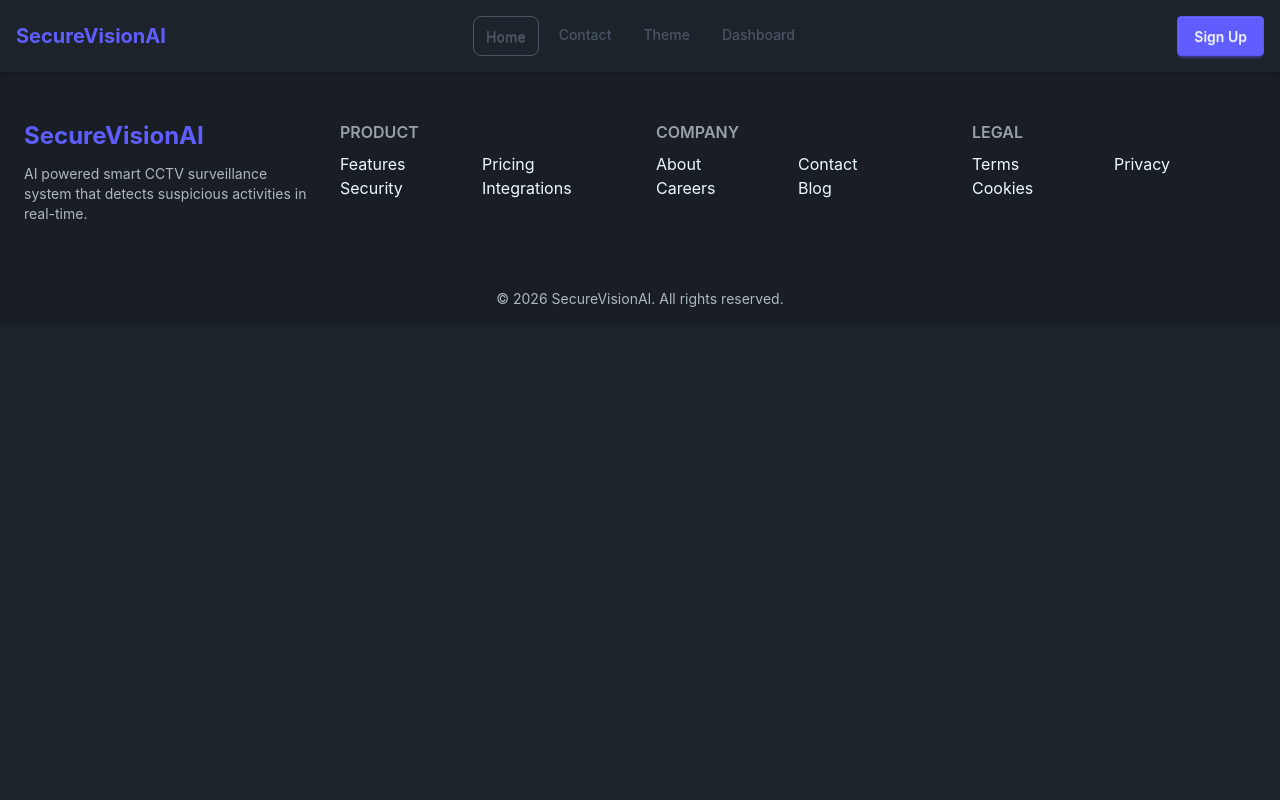
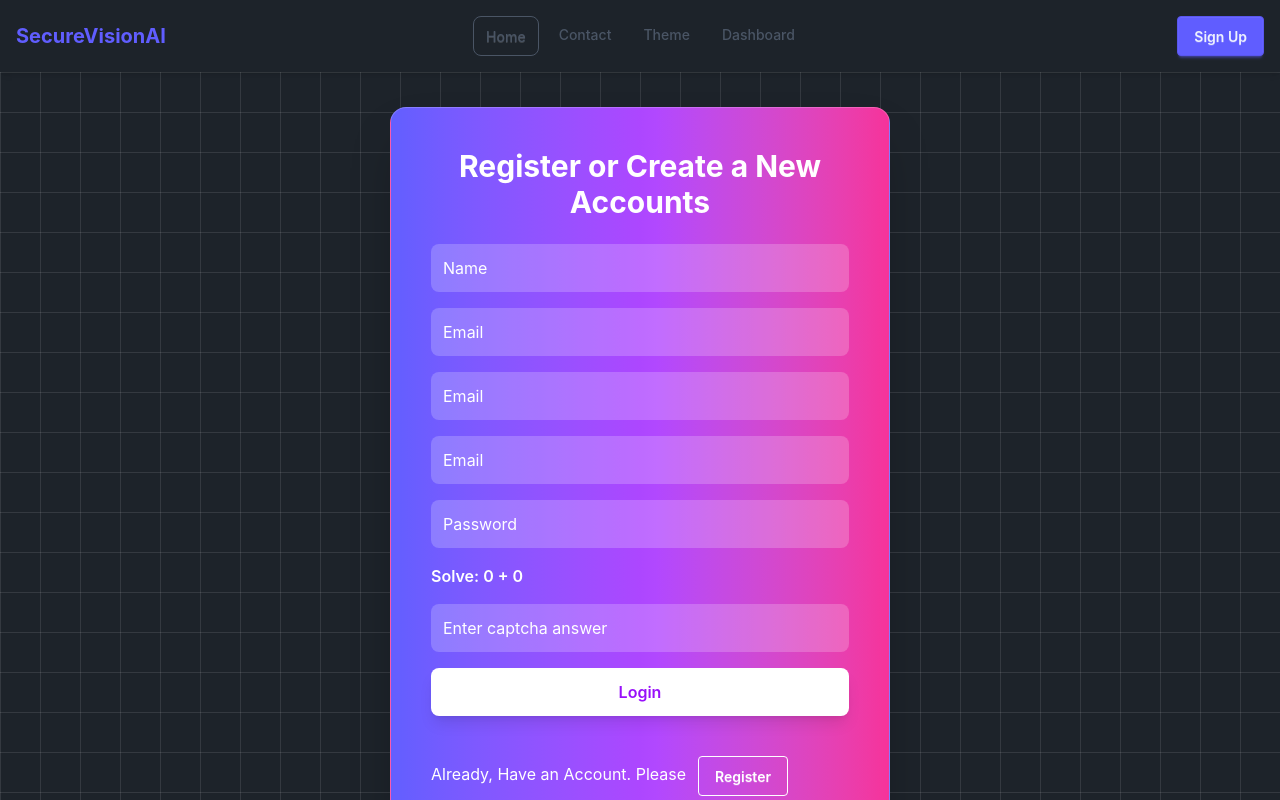
Before and after one commit to Atiar-Rahman/SecureVisionAiFrontend, a React (Vite) app: page /register in a window 1280 px wide. Shown: the top 800 px of the page. Built offline with nearby package versions, Linux system fonts and the light colour scheme.

Commit message:
signin and register page

```diff
--- a/src/pages/auth/Register.jsx
+++ b/src/pages/auth/Register.jsx
@@ -1,9 +1,106 @@
-import React from 'react';
+/* eslint-disable no-unused-vars */
+import React, { useState } from 'react';
+import { Link } from 'react-router-dom';
+import { motion } from "framer-motion";
 
 const Register = () => {
+
+    // eslint-disable-next-line react-hooks/purity
+    const [num1] = useState(Math.floor(Math.random() * 10));
+    // eslint-disable-next-line react-hooks/purity
+    const [num2] = useState(Math.floor(Math.random() * 10));
+
+    const [captcha, setCaptcha] = useState("");
+
+    const handleSubmit = (e) => {
+        e.preventDefault();
+
+        if (parseInt(captcha) !== num1 + num2) {
+            alert("Wrong captcha");
+            return;
+        }
+
+        alert("Login Successful");
+    };
     return (
-        <div>
+        <div className="min-h-screen flex items-center justify-center  relative">
 
+            {/* GRID BACKGROUND */}
+            <div className="absolute inset-0 bg-[linear-gradient(rgba(255,255,255,.1)_1px,transparent_1px),linear-gradient(90deg,rgba(255,255,255,.1)_1px,transparent_1px)] bg-size-[40px_40px]"></div>
+
+            {/* LOGIN CARD */}
+            <motion.div
+                initial={{ opacity: 0, y: 50 }}
+                animate={{ opacity: 1, y: 0 }}
+                transition={{ duration: 0.6 }}
+                className="relative bg-white/10 backdrop-blur-lg shadow-2xl rounded-2xl p-10 md:w-100 lg:w-125 border border-white/20 bg-linear-to-r from-indigo-500 via-purple-500 to-pink-500"
+            >
+
+                <h1 className="text-3xl font-bold text-white text-center mb-6">
+                    Register or Create a New Accounts
+                </h1>
+
+                <form onSubmit={handleSubmit} className="space-y-4">
+
+                    {/* EMAIL */}
+                    <input
+                        type="text"
+                        placeholder="Name"
+                        className="w-full p-3 rounded-lg bg-white/20 text-white placeholder-white outline-none focus:ring-2 focus:ring-white"
+                        required
+                    />
+                    <input
+                        type="email"
+                        placeholder="Email"
+                        className="w-full p-3 rounded-lg bg-white/20 text-white placeholder-white outline-none focus:ring-2 focus:ring-white"
+                        required
+                    />
+                    <input
+                        type="email"
+                        placeholder="Email"
+                        className="w-full p-3 rounded-lg bg-white/20 text-white placeholder-white outline-none focus:ring-2 focus:ring-white"
+                        required
+                    />
+                    <input
+                        type="email"
+                        placeholder="Email"
+                        className="w-full p-3 rounded-lg bg-white/20 text-white placeholder-white outline-none focus:ring-2 focus:ring-white"
+                        required
+                    />
+                    {/* PASSWORD */}
+                    <input
+                        type="password"
+                        placeholder="Password"
+                        className="w-full p-3 rounded-lg bg-white/20 text-white placeholder-white outline-none focus:ring-2 focus:ring-white"
+                        required
+                    />
+
+                    {/* CAPTCHA */}
+                    <div className="text-white font-semibold">
+                        Solve: {num1} + {num2}
+                    </div>
+
+                    <input
+                        type="text"
+                        placeholder="Enter captcha answer"
+                        value={captcha}
+                        onChange={(e) => setCaptcha(e.target.value)}
+                        className="w-full p-3 rounded-lg bg-white/20 text-white placeholder-white outline-none focus:ring-2 focus:ring-white"
+                        required
+                    />
+
+                    {/* BUTTON */}
+                    <motion.button
+                        whileHover={{ scale: 1.05 }}
+                        whileTap={{ scale: 0.95 }}
+                        className="w-full bg-white text-purple-600 font-semibold py-3 rounded-lg shadow-lg"
+                    >
+                        Login
+                    </motion.button>
+
+                </form>
+                <h1 className="text-white mt-10">Already, Have an Account. Please<Link to='/signin' className="btn btn-outline ml-3">Register</Link></h1>
+            </motion.div>
         </div>
     );
 };
--- a/src/pages/auth/SignIn.jsx
+++ b/src/pages/auth/SignIn.jsx
@@ -1,9 +1,90 @@
-import React from 'react';
+/* eslint-disable no-undef */
+/* eslint-disable no-unused-vars */
+import React, { useState } from "react";
+import { motion } from "framer-motion";
+import { Link } from "react-router-dom";
 
 const SignIn = () => {
+
+    // eslint-disable-next-line react-hooks/purity
+    const [num1] = useState(Math.floor(Math.random() * 10));
+    // eslint-disable-next-line react-hooks/purity
+    const [num2] = useState(Math.floor(Math.random() * 10));
+
+    const [captcha, setCaptcha] = useState("");
+
+    const handleSubmit = (e) => {
+        e.preventDefault();
+
+        if (parseInt(captcha) !== num1 + num2) {
+            alert("Wrong captcha");
+            return;
+        }
+
+        alert("Login Successful");
+    };
     return (
-        <div>
+        <div className="min-h-screen flex items-center justify-center  relative">
 
+            {/* GRID BACKGROUND */}
+            <div className="absolute inset-0 bg-[linear-gradient(rgba(255,255,255,.1)_1px,transparent_1px),linear-gradient(90deg,rgba(255,255,255,.1)_1px,transparent_1px)] bg-size-[40px_40px]"></div>
+
+            {/* LOGIN CARD */}
+            <motion.div
+                initial={{ opacity: 0, y: 50 }}
+                animate={{ opacity: 1, y: 0 }}
+                transition={{ duration: 0.6 }}
+                className="relative bg-white/10 backdrop-blur-lg shadow-2xl rounded-2xl p-10 md:w-100 lg:w-125 border border-white/20 bg-linear-to-r from-indigo-500 via-purple-500 to-pink-500"
+            >
+
+                <h1 className="text-3xl font-bold text-white text-center mb-6">
+                    SignIn your Existing Accounts
+                </h1>
+
+                <form onSubmit={handleSubmit} className="space-y-4">
+
+                    {/* EMAIL */}
+                    <input
+                        type="email"
+                        placeholder="Email"
+                        className="w-full p-3 rounded-lg bg-white/20 text-white placeholder-white outline-none focus:ring-2 focus:ring-white"
+                        required
+                    />
+
+                    {/* PASSWORD */}
+                    <input
+                        type="password"
+                        placeholder="Password"
+                        className="w-full p-3 rounded-lg bg-white/20 text-white placeholder-white outline-none focus:ring-2 focus:ring-white"
+                        required
+                    />
+
+                    {/* CAPTCHA */}
+                    <div className="text-white font-semibold">
+                        Solve: {num1} + {num2}
+                    </div>
+
+                    <input
+                        type="text"
+                        placeholder="Enter captcha answer"
+                        value={captcha}
+                        onChange={(e) => setCaptcha(e.target.value)}
+                        className="w-full p-3 rounded-lg bg-white/20 text-white placeholder-white outline-none focus:ring-2 focus:ring-white"
+                        required
+                    />
+
+                    {/* BUTTON */}
+                    <motion.button
+                        whileHover={{ scale: 1.05 }}
+                        whileTap={{ scale: 0.95 }}
+                        className="w-full bg-white text-purple-600 font-semibold py-3 rounded-lg shadow-lg"
+                    >
+                        Login
+                    </motion.button>
+
+                </form>
+                <h1 className="text-white mt-10">No, Account Please Now<Link to='/register' className="btn btn-outline ml-3">Register</Link></h1>
+            </motion.div>
         </div>
     );
 };
```
Also changed, not shown: src/routes/router.jsx (+4 -4 lines), vercel.json (added).
